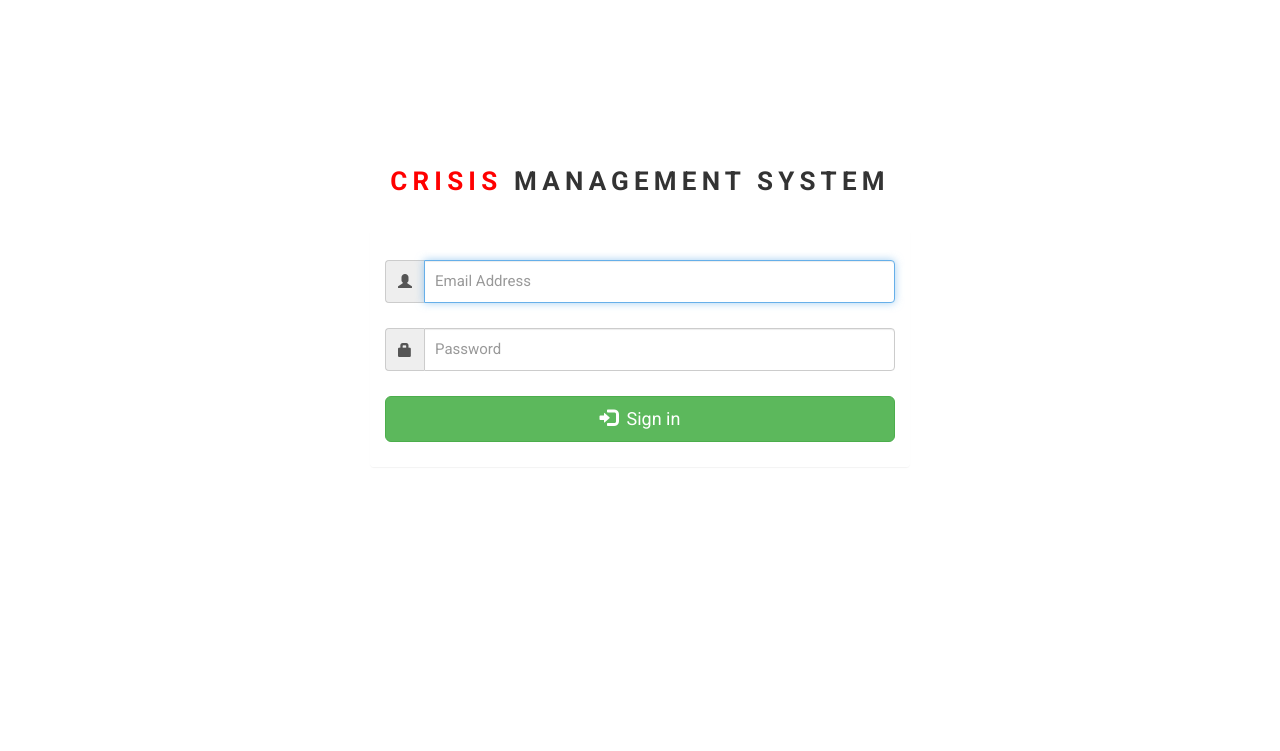
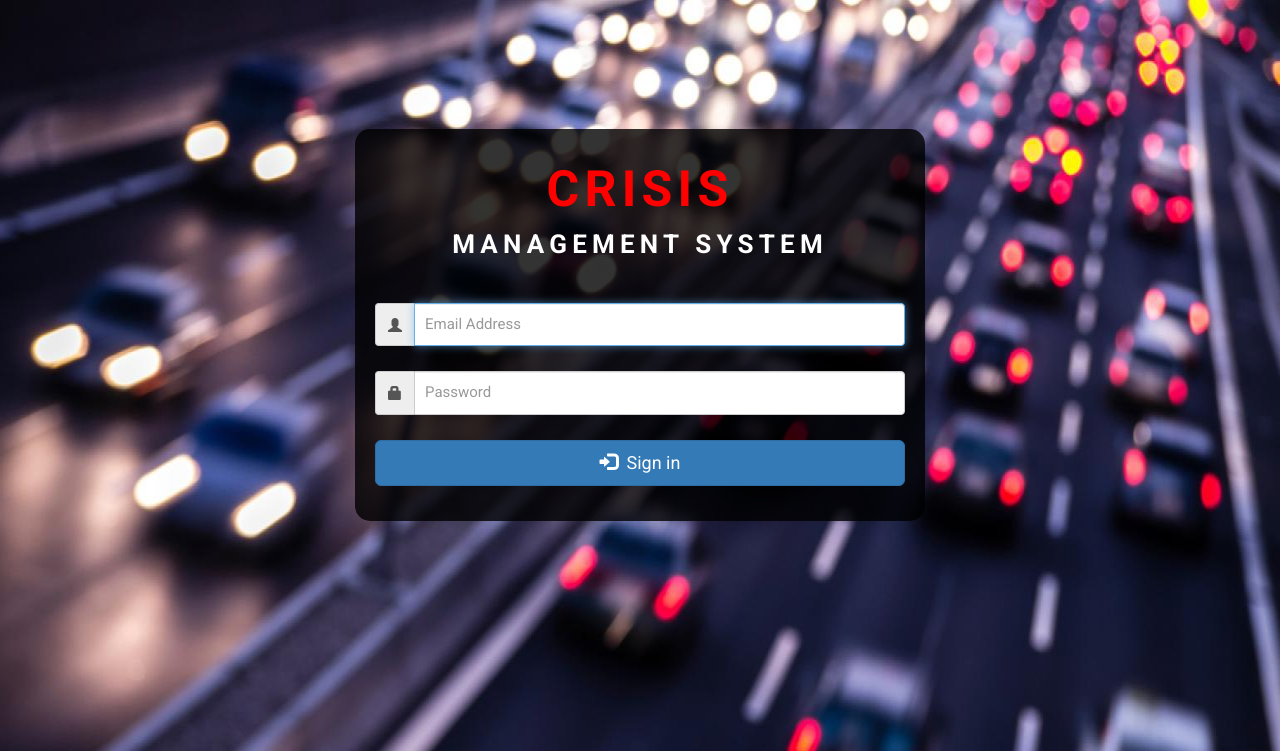
Before and after one commit to tamtam22/tamago-frontend, a PHP site: page /login.php in a window 1280 px wide. Shown: the top 751 px of the page. Run offline with PHP 8.4, Linux system fonts and the light colour scheme.

Commit message:
Updated login page UI

```diff
--- a/web/login.php
+++ b/web/login.php
@@ -29,8 +29,8 @@ if (isset($_POST['login'])) {
     <title>Authentication :: Crisis Management System</title>
     <meta name="viewport" content="width=device-width, initial-scale=1">
     <link href="css/bootstrap.min.css" rel="stylesheet" id="bootstrap-css">
-    <style type="text/css">body{background-color:#fff}#loginbox{margin-top:-150px}#loginbox>div:first-child{padding-bottom:30px}.iconmelon{display:block;margin:auto}#form>div{margin-bottom:25px}#form>div:last-child{margin-top:10px;margin-bottom:10px}.panel
-      {background-color:transparent}.panel-body{padding-top:30px;background-color:rgba(2555,255,255,.3)}.iconlogo,.im{position:relative;display:block;fill:#525151;text-align:center;font-size:26px;letter-spacing:.2em;font-weight:bold}.iconlogo:after,.im:after
+    <style type="text/css">body{background-image:url(images/bg.jpg);background-repeat:no-repeat;background-size:auto 100%;background-attachment:fixed;background-color:#fff}@media screen and (min-width: 1028px){body{background-size:100% 100vh;}}#loginbox{margin-top:-150px}#loginbox>div:first-child{padding-bottom:30px}.iconmelon{display:block;margin:auto}#form>div{margin-bottom:25px}#form>div:last-child{margin-top:10px;margin-bottom:10px}.panel
+      {background-color:transparent}.panel-body{padding-top:30px}#loginbox{background-color:rgba(0,0,0,.8);padding:25px 5px 10px 5px;border-radius:15px}.iconlogo,.im{position:relative;display:block;fill:#525151;text-align:center;font-size:26px;letter-spacing:.2em;font-weight:bold}.iconlogo:after,.im:after
       {content:'';position:absolute;top:0;left:0;width:100%;height:100%}.form-horizontal .form-control{font-size:15px;box-sizing:border-box;padding:10px;height:auto}.vertical-center{min-height:100%;min-height:100vh;display:flex;align-items:center}
     </style>
     <script src="js/jquery-2.1.4.min.js"></script>
@@ -39,12 +39,12 @@ if (isset($_POST['login'])) {
   <body>
     <div class="container vertical-center">
       <div id="loginbox" class="mainbox col-md-6 col-md-offset-3 col-sm-6 col-sm-offset-3">
-        <div class="row">
-          <div class="iconlogo">
-            <span style="color:red">CRISIS</span> MANAGEMENT SYSTEM
+        <div class="row" style="padding-bottom:10px">
+          <div class="iconlogo" style="color:#fff">
+            <span style="color:red;font-size:50px">CRISIS</span><br>MANAGEMENT SYSTEM
           </div>
         </div>
-        <div class="panel panel-default" style="border:0">
+        <div class="panel panel-default" style="border:0;box-shadow:none;-webkit-box-shadow:none;margin-bottom:0">
           <div class="panel-body">
             <?php if (isset($count) && $count == 0) { ?>
             <div class="alert alert-danger">
@@ -65,7 +65,7 @@ if (isset($_POST['login'])) {
               <div class="form-group">
                 <!-- Button -->
                 <div class="col-sm-12 controls">
-                  <button type="submit" name="login" class="btn btn-lg btn-success btn-block"><i class="glyphicon glyphicon-log-in"></i>&nbsp; Sign in</button>
+                  <button type="submit" name="login" class="btn btn-lg btn-primary btn-block"><i class="glyphicon glyphicon-log-in"></i>&nbsp; Sign in</button>
                 </div>
               </div>
             </form>
```
Also changed, not shown: web/images/bg.jpg (added).
